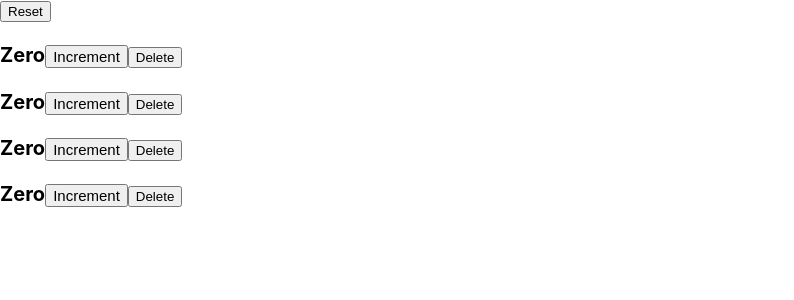
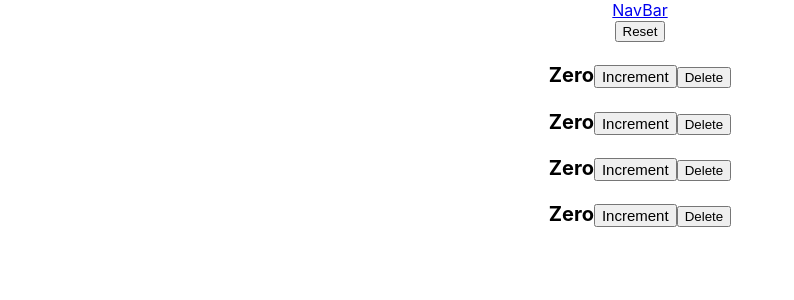
Before and after one commit to sazzlebells/coba-reactjs, a React (Create React App) app: page / in a window 1280 px wide. Shown: the top 300 px of the page, without its empty margins (0-794 px from the left). Built offline with nearby package versions, Linux system fonts and the light colour scheme.

Commit message:
navbar - pre: multiple components in sync - no parent child rls

```diff
--- a/src/App.js
+++ b/src/App.js
@@ -1,23 +1,18 @@
-import logo from './logo.svg';
-import './App.css';
+import React from "react";
+import logo from "./logo.svg";
+import "./App.css";
+import NavBar from "./components/navbar";
+import Counters from "./components/counters";
 
 function App() {
   return (
     <div className="App">
-      <header className="App-header">
-        <img src={logo} className="App-logo" alt="logo" />
-        <p>
-          Edit <code>src/App.js</code> and save to reload.
-        </p>
-        <a
-          className="App-link"
-          href="https://reactjs.org"
-          target="_blank"
-          rel="noopener noreferrer"
-        >
-          Learn React
-        </a>
-      </header>
+      <React.Fragment>
+        <NavBar />
+        <main className="container">
+          <Counters />
+        </main>
+      </React.Fragment>
     </div>
   );
 }
--- /dev/null
+++ b/src/components/navbar.jsx
@@ -0,0 +1,15 @@
+import React, { Component } from "react";
+
+class NavBar extends Component {
+  render() {
+    return (
+      <nav className="navbar navbar-light bg-light">
+        <a className="navbar-brand" href="#">
+          NavBar
+        </a>
+      </nav>
+    );
+  }
+}
+
+export default NavBar;
--- a/src/index.js
+++ b/src/index.js
@@ -3,11 +3,10 @@
 import "./index.css";
 import App from "./App";
 import reportWebVitals from "./reportWebVitals";
-import Counters from "./components/counters";
 
 ReactDOM.render(
   <React.StrictMode>
-    <Counters />
+    <App />
   </React.StrictMode>,
   document.getElementById("root")
 );
```
